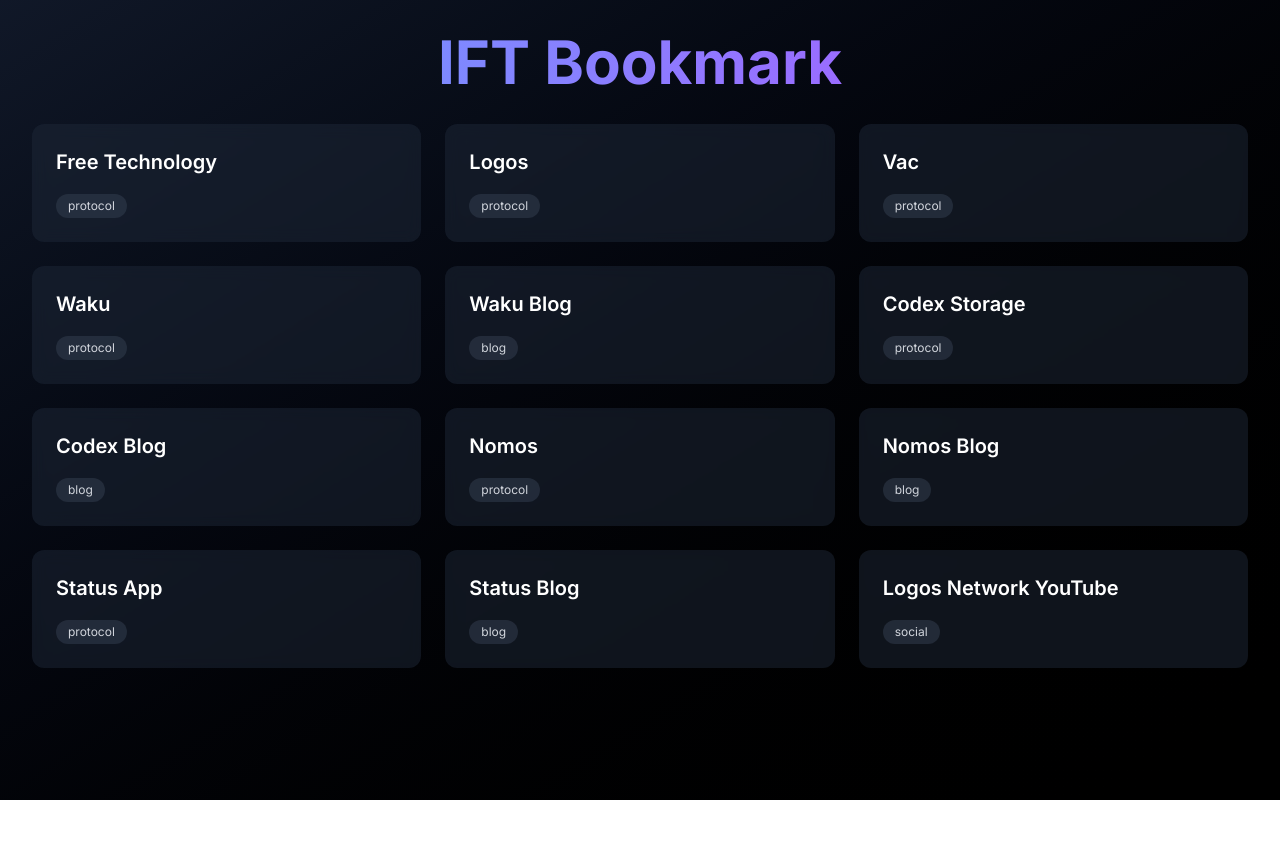
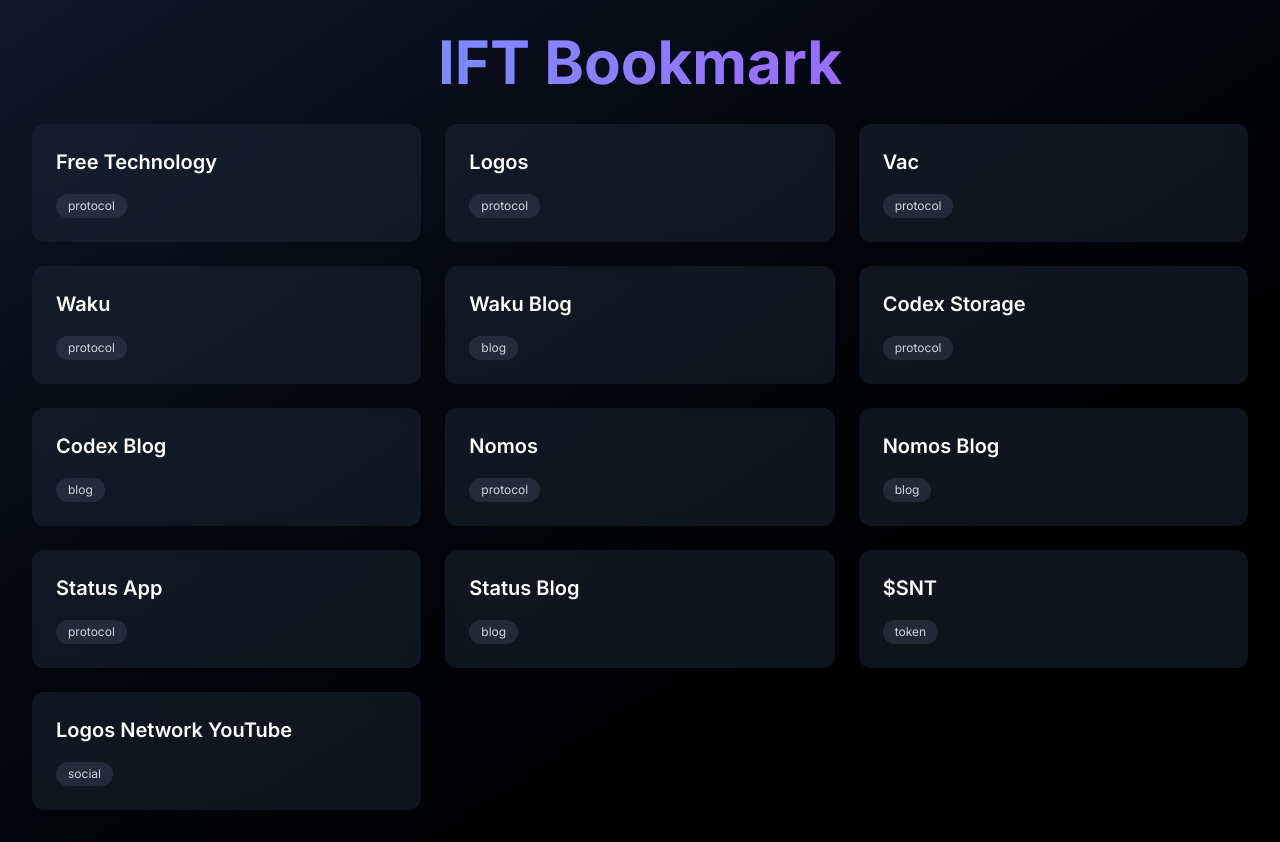
Before and after one commit to chair28980/ift-bookmark, a Next.js app: page / in a window 1280 px wide. Before the commit the page ends 800 px from the top, so only its background shows below. Built offline with nearby package versions, Linux system fonts and the light colour scheme.

Commit message:
add snt token

```diff
--- a/src/data/links.ts
+++ b/src/data/links.ts
@@ -1,7 +1,7 @@
 export interface Link {
   title: string;
   url: string;
-  category: 'protocol' | 'blog' | 'social';
+  category: 'protocol' | 'blog' | 'social' | 'token';
 }
 
 export const links: Link[] = [
@@ -61,6 +61,11 @@
     category: 'blog'
   },
   {
+    title: '$SNT',
+    url: 'https://etherscan.io/token/0x744d70fdbe2ba4cf95131626614a1763df805b9e',
+    category: 'token'
+  },
+  {
     title: 'Logos Network YouTube',
     url: 'https://www.youtube.com/@LogosNetwork',
     category: 'social'
```
